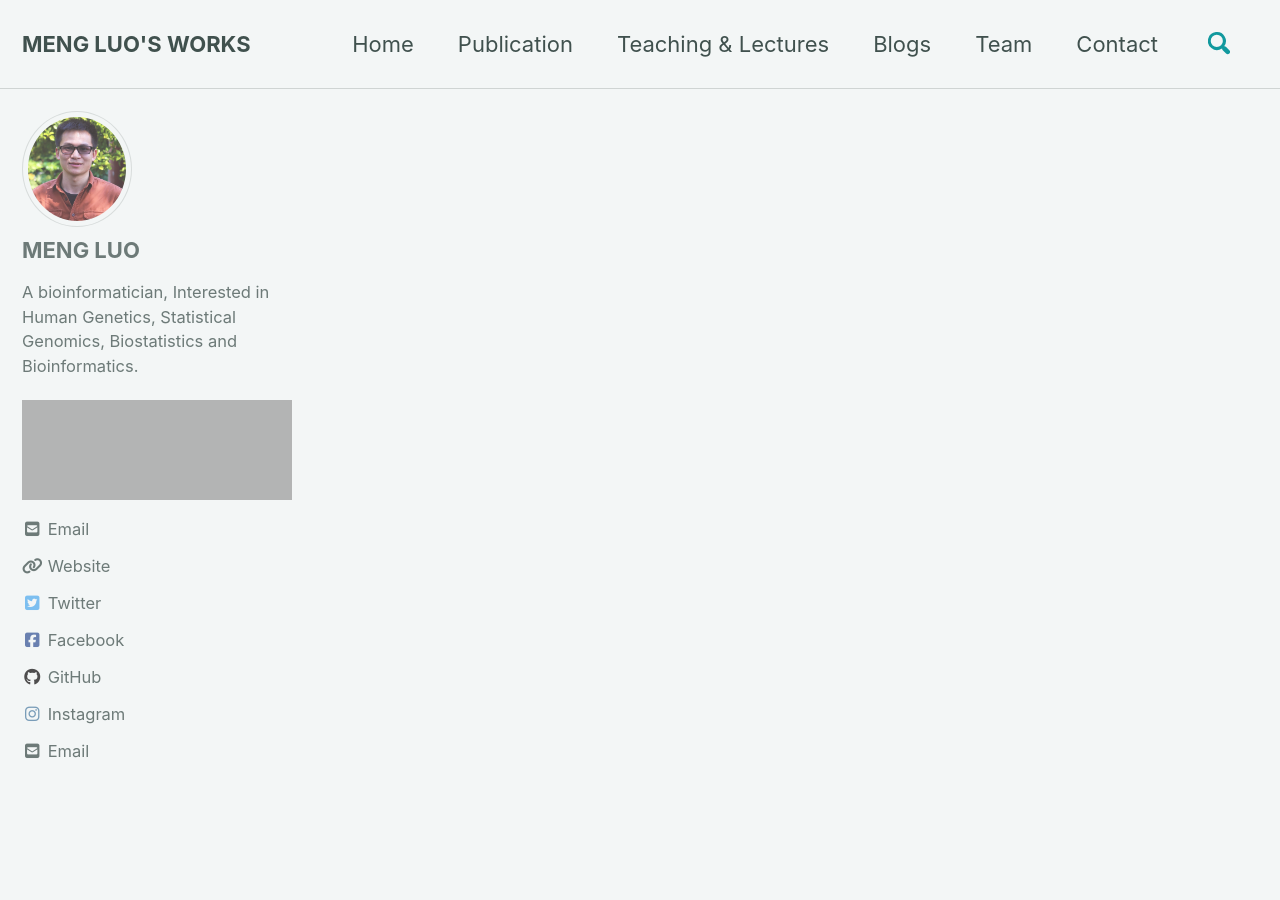
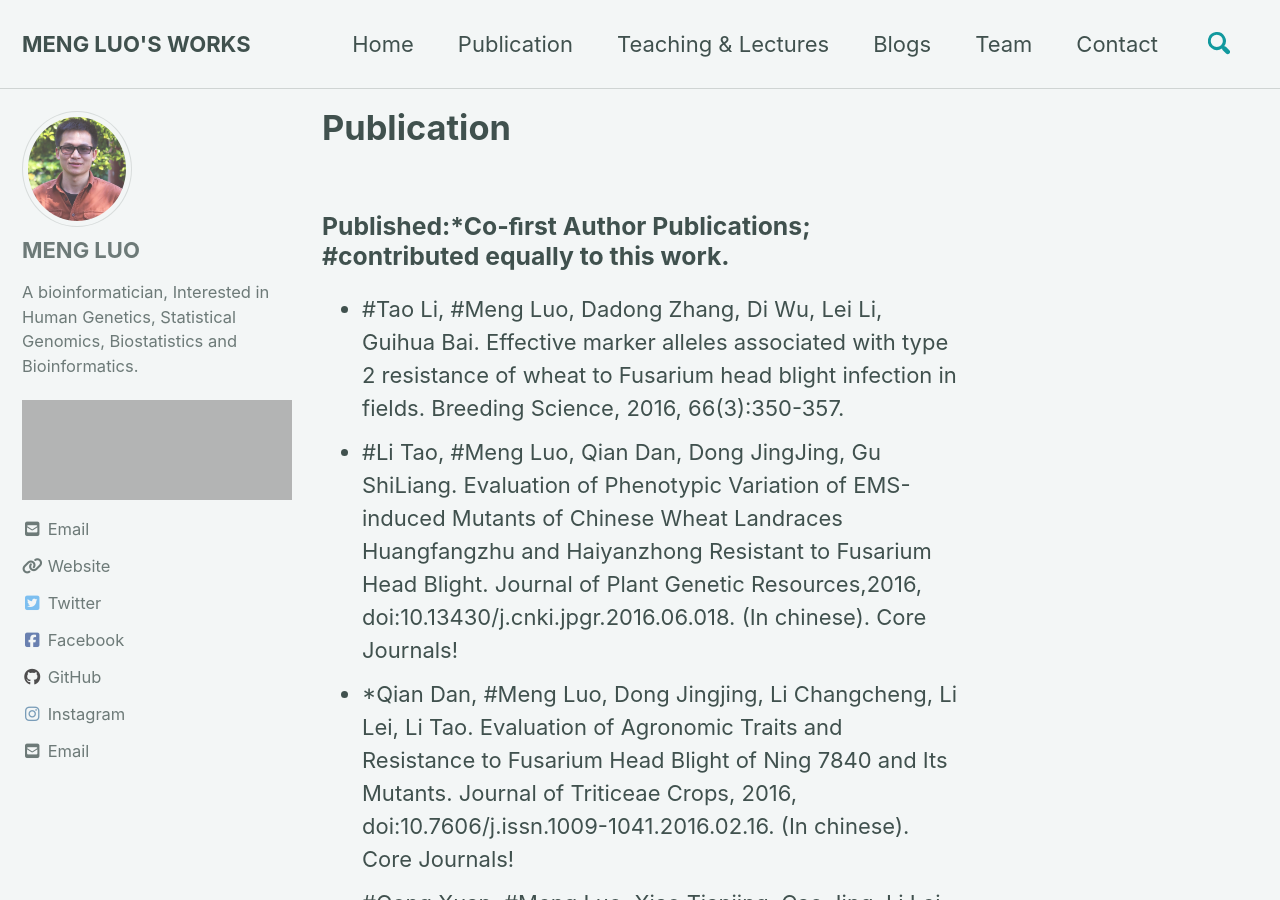
Before and after one commit to czheluo/blogs, a Jekyll site: the page built from _pages/publication.md, in a window 1280 px wide and 900 px high. Built offline with Jekyll 4.4.1, drawn with Linux system fonts in a browser that asks for light colours; cached includes are drawn as plain includes; nearby versions of some CDN libraries; comment, search, counter and statistics services are not loaded; grey boxes are pictures that could not be loaded.

Commit message:
Update _page.scss

```diff
--- a/_sass/minimal-mistakes/_page.scss
+++ b/_sass/minimal-mistakes/_page.scss
@@ -38,12 +38,12 @@
 .page {
   @include breakpoint($large) {
     float: right;
-    width: calc(150% - #{$right-sidebar-width-narrow});
+    width: calc(100% - #{$right-sidebar-width-narrow});
     padding-right: $right-sidebar-width-narrow;
   }
 
   @include breakpoint($x-large) {
-    width: calc(150% - #{$right-sidebar-width});
+    width: calc(100% - #{$right-sidebar-width});
     padding-right: $right-sidebar-width;
   }
 
```
